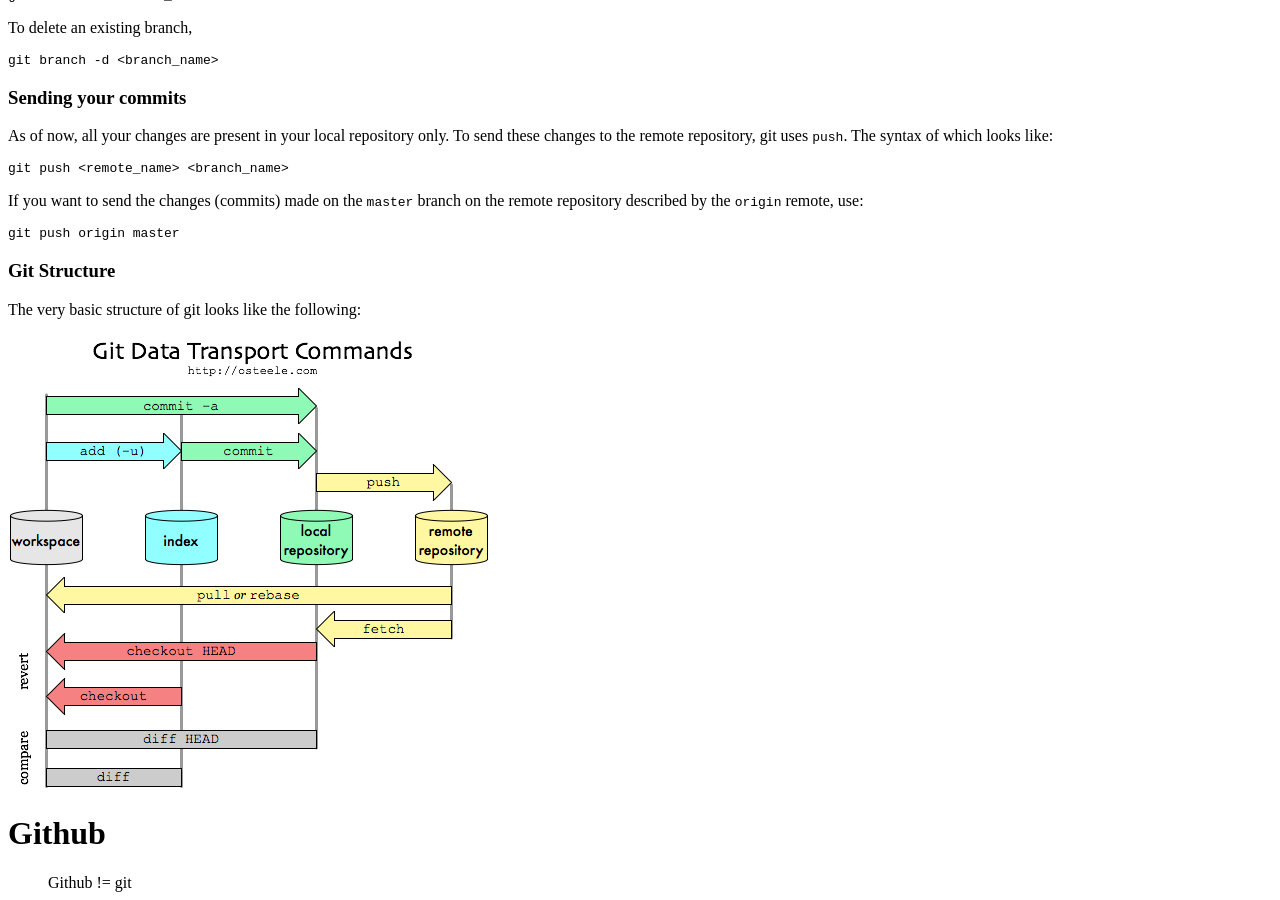
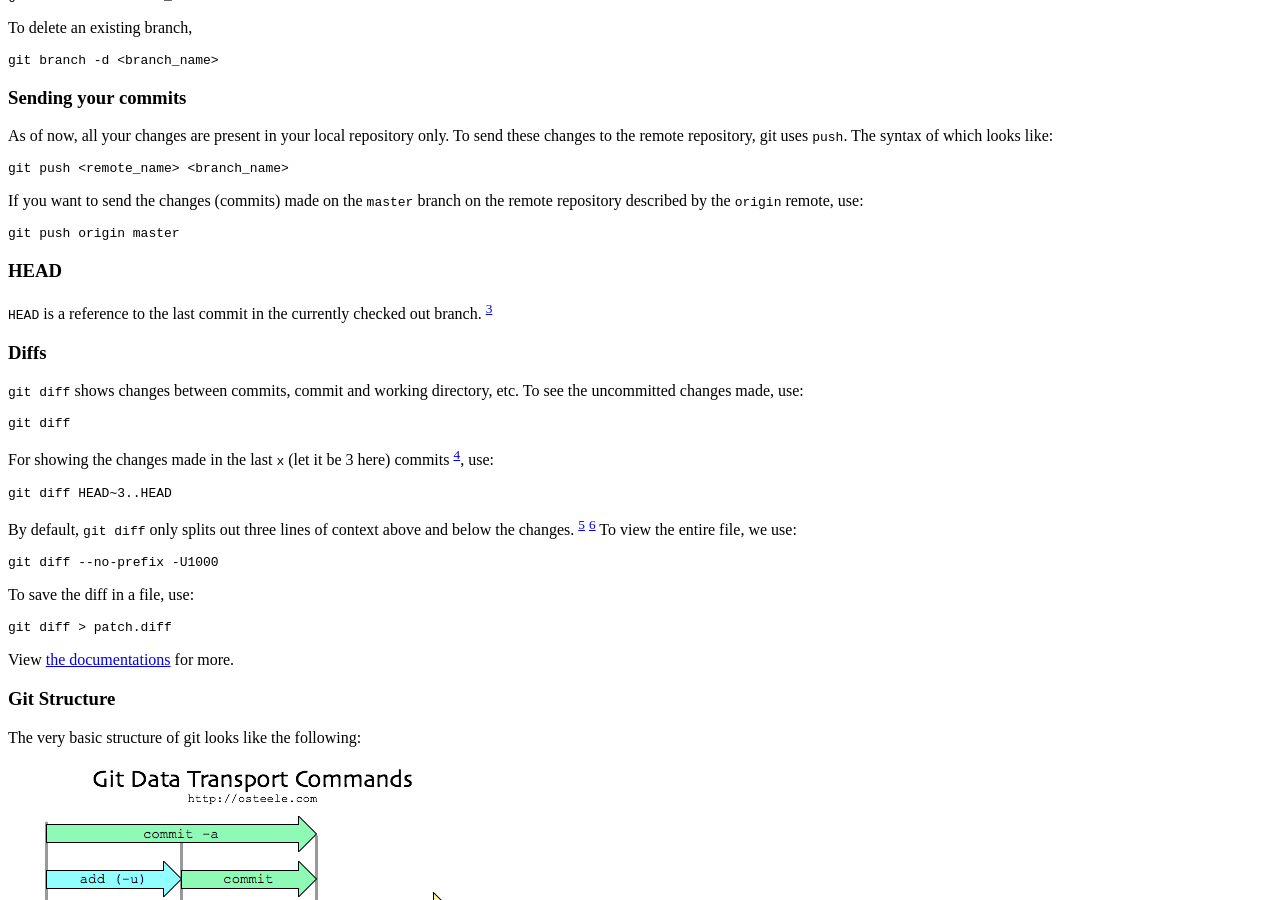
Before and after one commit to BytesClub/BytesClub.github.io, a Jekyll site: the page built from _posts/2017-02-23-introduction-to-git.md, in a window 1280 px wide and 900 px high, scrolled down 3246 px. Built offline with Jekyll 4.4.1, drawn with Linux system fonts in a browser that asks for light colours; some of the changed text lies outside the part shown.

Commit message:
Head, diff

````diff
--- a/_posts/2017-02-23-introduction-to-git.md
+++ b/_posts/2017-02-23-introduction-to-git.md
@@ -129,6 +129,39 @@ If you want to send the changes (commits) made on the `master` branch on the rem
 git push origin master
 ```
 
+### HEAD
+
+`HEAD` is a reference to the last commit in the currently checked out branch. [^head]
+
+### Diffs
+
+`git diff` shows changes between commits, commit and working directory, etc.
+To see the uncommitted changes made, use:
+
+```
+git diff
+```
+
+For showing the changes made in the last `x` (let it be 3 here) commits [^diff_commit], use:
+
+```
+git diff HEAD~3..HEAD
+```
+
+By default, `git diff` only splits out three lines of context above and below the changes. [^diff_full] [^diff_full_2] To view the entire file, we use:
+
+```
+git diff --no-prefix -U1000
+```
+
+To save the diff in a file, use:
+
+```
+git diff > patch.diff
+```
+
+View [the documentations](https://git-scm.com/docs/git-diff) for more.
+
 ### Git Structure
 
 The very basic structure of git looks like the following:
@@ -161,3 +194,7 @@ To get the original repositories check out your contributions to their project,
 
 [^ted]: [The mind behind Linux - Linus Torvalds](https://youtu.be/o8NPllzkFhE)
 [^remote]: [What is `git add remote` and `git push origin master`](http://stackoverflow.com/questions/5617211/what-is-git-remote-add-and-git-push-origin-master/5617350#5617350)
+[^head]: [What is the HEAD in git?](http://stackoverflow.com/questions/2529971/what-is-the-head-in-git)
+[^diff_full]: [git diff with full context](https://trillworks.com/nick/2013/06/26/git-diff-with-full-context/)
+[^diff_commit]: [create a patch for the last 2 revisions.](http://stackoverflow.com/questions/2217452/in-git-how-do-i-create-a-single-patch-for-the-last-2-revisions)
+[^diff_full_2]: [git diff with full context](http://stackoverflow.com/questions/13627598/how-to-get-git-diff-with-full-context)
````
Also changed, not shown: 3 other files.
